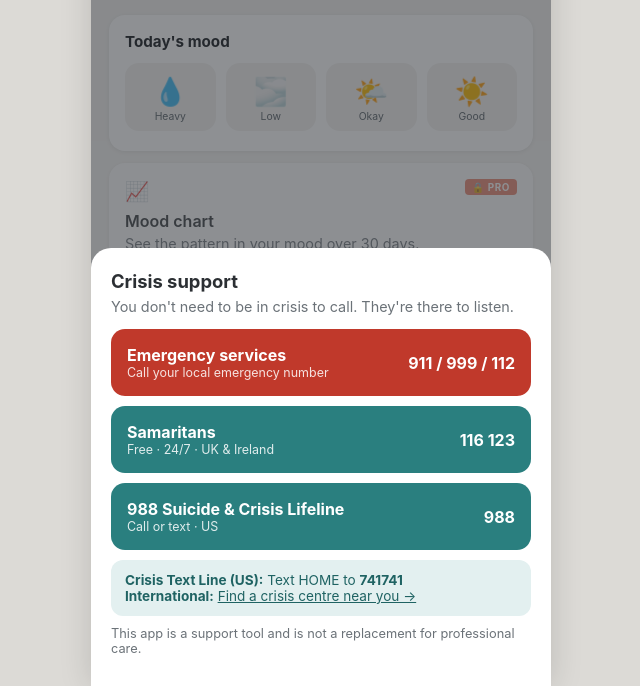
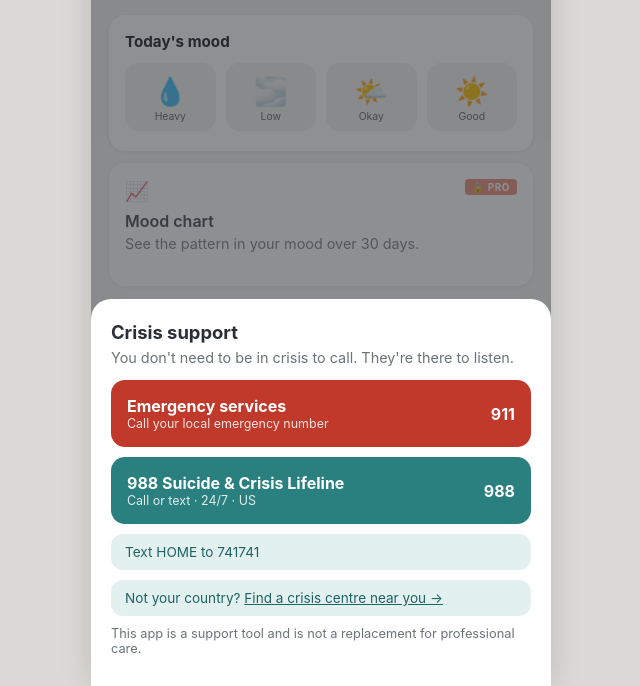
Before and after one commit to Kricliff/sammen, a plain HTML site: page en.html in a window 1280 px wide. Both pictures are taken after a click on the button "Crisis support, always available". Shown: the part 114-800 px from the top of the page, without its empty margins (319-959 px from the left). Drawn offline with Linux system fonts and the light colour scheme.

Commit message:
Legg til landbaserte krisenummer basert på navigator.language

```diff
--- a/en.html
+++ b/en.html
@@ -1026,17 +1026,47 @@
 function toggleNotif(on) { state.settings.notifications = on; save(); }
 function saveCrisisContact(v) { state.settings.crisisContact = v; save(); toast("Saved"); }
 
+function detectCrisisInfo() {
+  const lang = (navigator.language || "en").toLowerCase();
+  const regions = {
+    "nb": { emergency: "113", lines: [{ name: "Mental Helse", sub: "Free · 24/7 · Norway", tel: "116123", display: "116 123" }, { name: "Kirkens SOS", sub: "Free · 24/7 · Norway", tel: "22400040", display: "22 40 00 40" }] },
+    "nn": { emergency: "113", lines: [{ name: "Mental Helse", sub: "Free · 24/7 · Norway", tel: "116123", display: "116 123" }, { name: "Kirkens SOS", sub: "Free · 24/7 · Norway", tel: "22400040", display: "22 40 00 40" }] },
+    "no": { emergency: "113", lines: [{ name: "Mental Helse", sub: "Free · 24/7 · Norway", tel: "116123", display: "116 123" }, { name: "Kirkens SOS", sub: "Free · 24/7 · Norway", tel: "22400040", display: "22 40 00 40" }] },
+    "sv": { emergency: "112", lines: [{ name: "Mind Självmordslinjen", sub: "Free · 24/7 · Sweden", tel: "90101", display: "90101" }] },
+    "da": { emergency: "112", lines: [{ name: "Livslinjen", sub: "Free · 24/7 · Denmark", tel: "70201201", display: "70 20 12 01" }] },
+    "fi": { emergency: "112", lines: [{ name: "Mieli Crisis Hotline", sub: "Free · 24/7 · Finland", tel: "09252501111", display: "09 2525 0111" }] },
+    "de": { emergency: "112", lines: [{ name: "Telefonseelsorge", sub: "Free · 24/7 · Germany", tel: "08001110111", display: "0800 111 0 111" }] },
+    "fr": { emergency: "15", lines: [{ name: "Numéro national prévention suicide", sub: "Free · 24/7 · France", tel: "3114", display: "3114" }] },
+    "nl": { emergency: "112", lines: [{ name: "0800-0113", sub: "Free · 24/7 · Netherlands", tel: "08000113", display: "0800-0113" }] },
+    "es": { emergency: "112", lines: [{ name: "Línea de atención a conducta suicida", sub: "Free · 24/7 · Spain", tel: "024", display: "024" }] },
+    "it": { emergency: "112", lines: [{ name: "Telefono Amico", sub: "Italy", tel: "0223272327", display: "02 2327 2327" }] },
+    "pt-br": { emergency: "192", lines: [{ name: "CVV", sub: "Free · 24/7 · Brazil", tel: "188", display: "188" }] },
+    "en-us": { emergency: "911", lines: [{ name: "988 Suicide & Crisis Lifeline", sub: "Call or text · 24/7 · US", tel: "988", display: "988" }], text: "Text HOME to 741741" },
+    "en-au": { emergency: "000", lines: [{ name: "Lifeline", sub: "Free · 24/7 · Australia", tel: "131114", display: "13 11 14" }] },
+    "en-nz": { emergency: "111", lines: [{ name: "Lifeline", sub: "Free · 24/7 · New Zealand", tel: "08005435354", display: "0800 543 354" }] },
+    "en-ca": { emergency: "911", lines: [{ name: "Crisis Services Canada", sub: "Free · 24/7 · Canada", tel: "18334564566", display: "1-833-456-4566" }] },
+  };
+  const full = regions[lang];
+  if (full) return full;
+  const short = regions[lang.split("-")[0]];
+  if (short) return short;
+  return { emergency: "112", lines: [{ name: "Samaritans", sub: "Free · 24/7 · UK & Ireland", tel: "116123", display: "116 123" }] };
+}
+
 function openSOS() {
   const cc = state.settings.crisisContact;
+  const info = detectCrisisInfo();
+  const lineHtml = info.lines.map(l =>
+    `<a class="callBtn" href="tel:${l.tel}"><span>${l.name}<small>${l.sub}</small></span><span>${l.display}</span></a>`
+  ).join("");
   openModal(`
     <h3>Crisis support</h3>
     <div class="sub">You don't need to be in crisis to call. They're there to listen.</div>
-    <a class="callBtn urgent" href="tel:911"><span>Emergency services<small>Call your local emergency number</small></span><span>911 / 999 / 112</span></a>
-    <a class="callBtn" href="tel:116123"><span>Samaritans<small>Free &middot; 24/7 &middot; UK &amp; Ireland</small></span><span>116 123</span></a>
-    <a class="callBtn" href="tel:988"><span>988 Suicide &amp; Crisis Lifeline<small>Call or text &middot; US</small></span><span>988</span></a>
-    <div style="background:var(--teal-light);border-radius:12px;padding:12px 14px;margin-bottom:10px;font-size:0.85rem;color:var(--teal-dark)">
-      <b>Crisis Text Line (US):</b> Text HOME to <b>741741</b><br>
-      <b>International:</b> <a href="https://www.iasp.info/resources/Crisis_Centres/" style="color:var(--teal-dark)">Find a crisis centre near you &rarr;</a>
+    <a class="callBtn urgent" href="tel:${info.emergency}"><span>Emergency services<small>Call your local emergency number</small></span><span>${info.emergency}</span></a>
+    ${lineHtml}
+    ${info.text ? `<div style="background:var(--teal-light);border-radius:12px;padding:10px 14px;margin-bottom:10px;font-size:0.85rem;color:var(--teal-dark)">${info.text}</div>` : ""}
+    <div style="background:var(--teal-light);border-radius:12px;padding:10px 14px;margin-bottom:10px;font-size:0.85rem;color:var(--teal-dark)">
+      Not your country? <a href="https://www.iasp.info/resources/Crisis_Centres/" style="color:var(--teal-dark)">Find a crisis centre near you &rarr;</a>
     </div>
     ${cc ? `<a class="callBtn" style="background:var(--coral)" href="tel:${esc(cc.replace(/[^+\d]/g, ""))}"><span>Your personal contact<small>${esc(cc)}</small></span><span>Call</span></a>` : ""}
     <p style="font-size:0.8rem;color:var(--text-soft);margin-top:8px">This app is a support tool and is not a replacement for professional care.</p>
```
